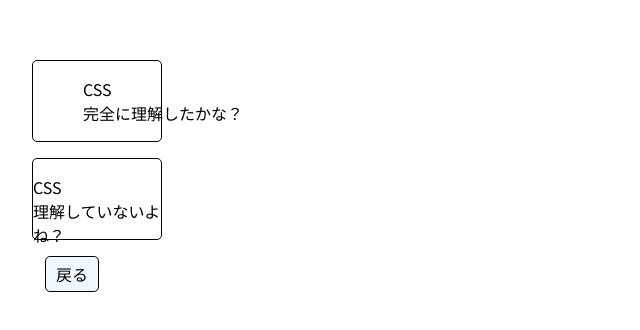
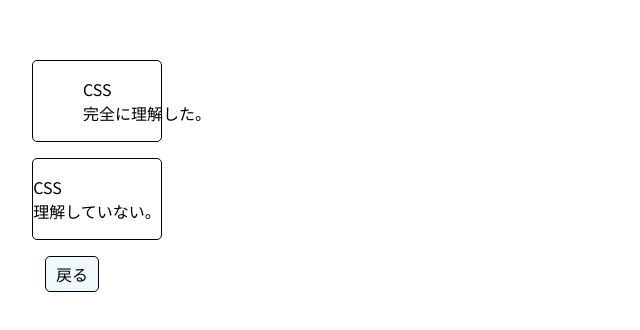
Before and after one commit to Drkoukichi/portfoliio, a React (Vite) app: page /css in a window 1280 px wide. Shown: the part 224-554 px from the top of the page, without its empty margins (0-640 px from the left). Built offline with nearby package versions, Linux system fonts and the light colour scheme.

Commit message:
本番環境

```diff
--- a/src/components/CssRikai.tsx
+++ b/src/components/CssRikai.tsx
@@ -9,7 +9,7 @@ function CssRikai() {
           <p className={styles.box__text}>
             CSS
             <br />
-            完全に理解したかな？
+            完全に理解した。
           </p>
         </div>
 
@@ -17,7 +17,7 @@ function CssRikai() {
           <p className={styles.box__text}>
             CSS
             <br />
-            理解していないよね？
+            理解していない。
           </p>
         </div>
         <Link to="/">
```
